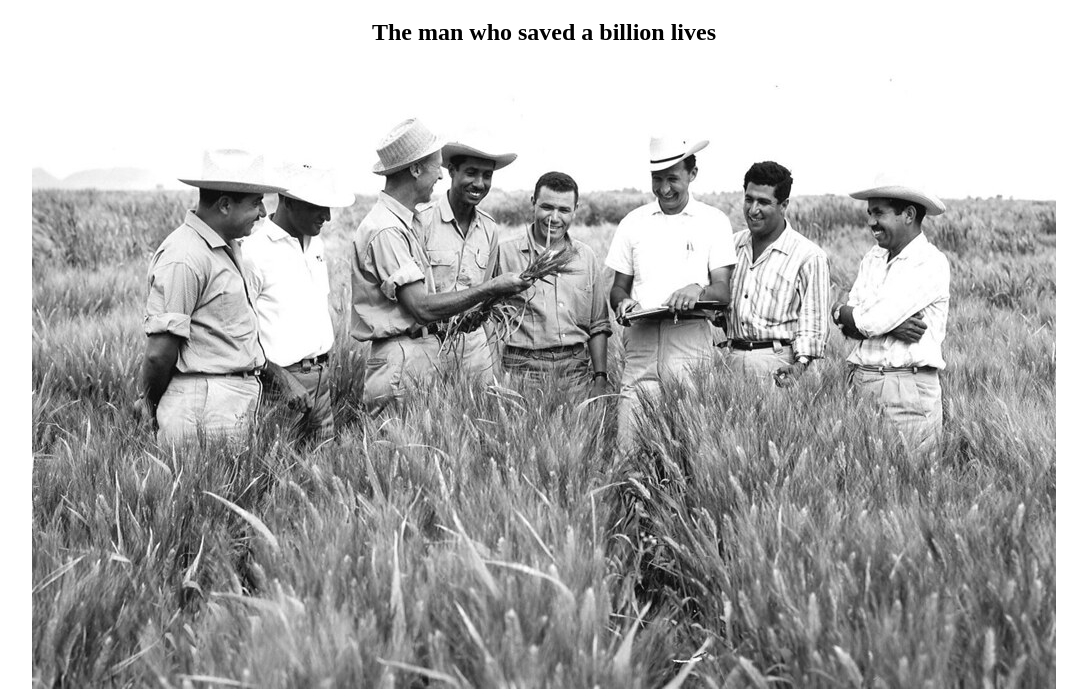
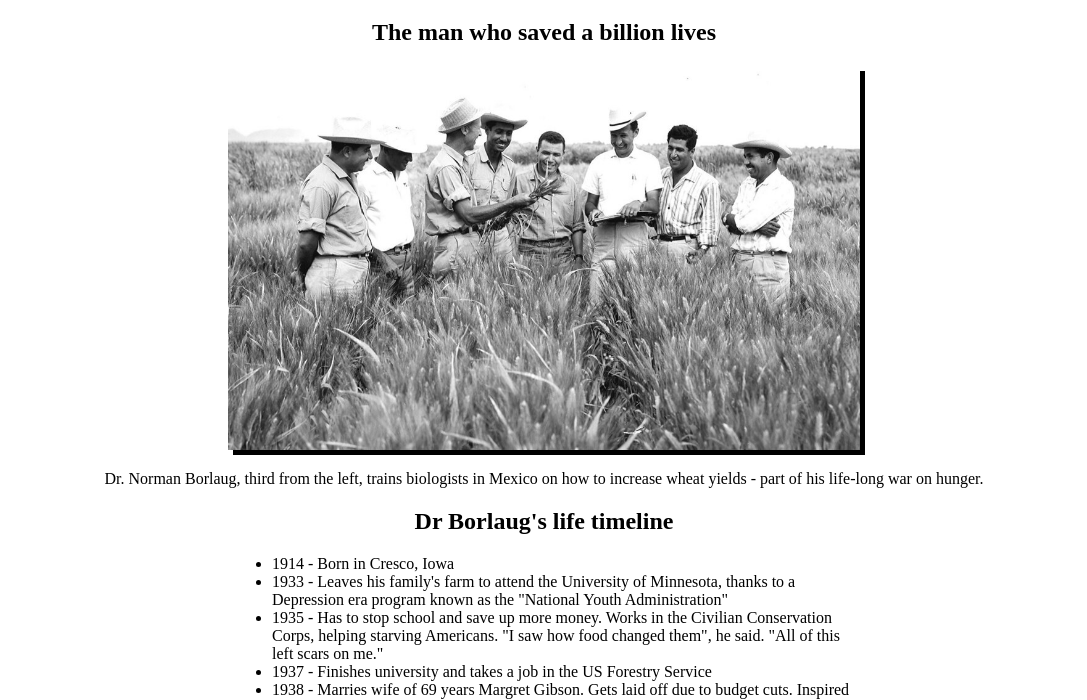
Before and after one commit to gonzaloalonzo/tribute-page, a plain HTML site: page index.html in a window 1280 px wide. Shown: the part 61-761 px from the top of the page, without its empty margins (96-1183 px from the left). Drawn offline with Linux system fonts and the light colour scheme.

Commit message:
give image width of 50% and a shaddow of 5px

```diff
--- a/style.css
+++ b/style.css
@@ -15,3 +15,9 @@
     margin-left: 20rem;
     margin-right: 20rem;
 }
+
+#image {
+    max-width: 50%;
+    max-height: 50%;
+    box-shadow: 5px 5px
+}
```
